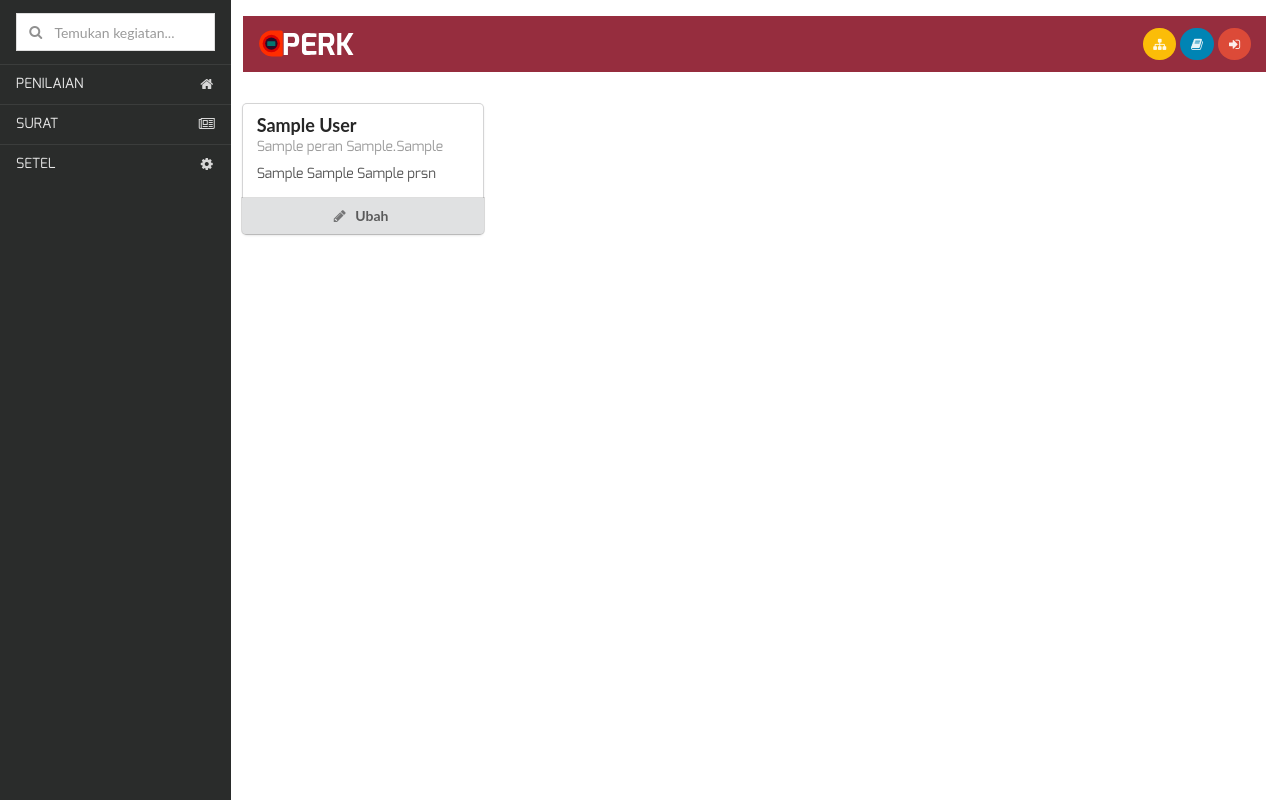
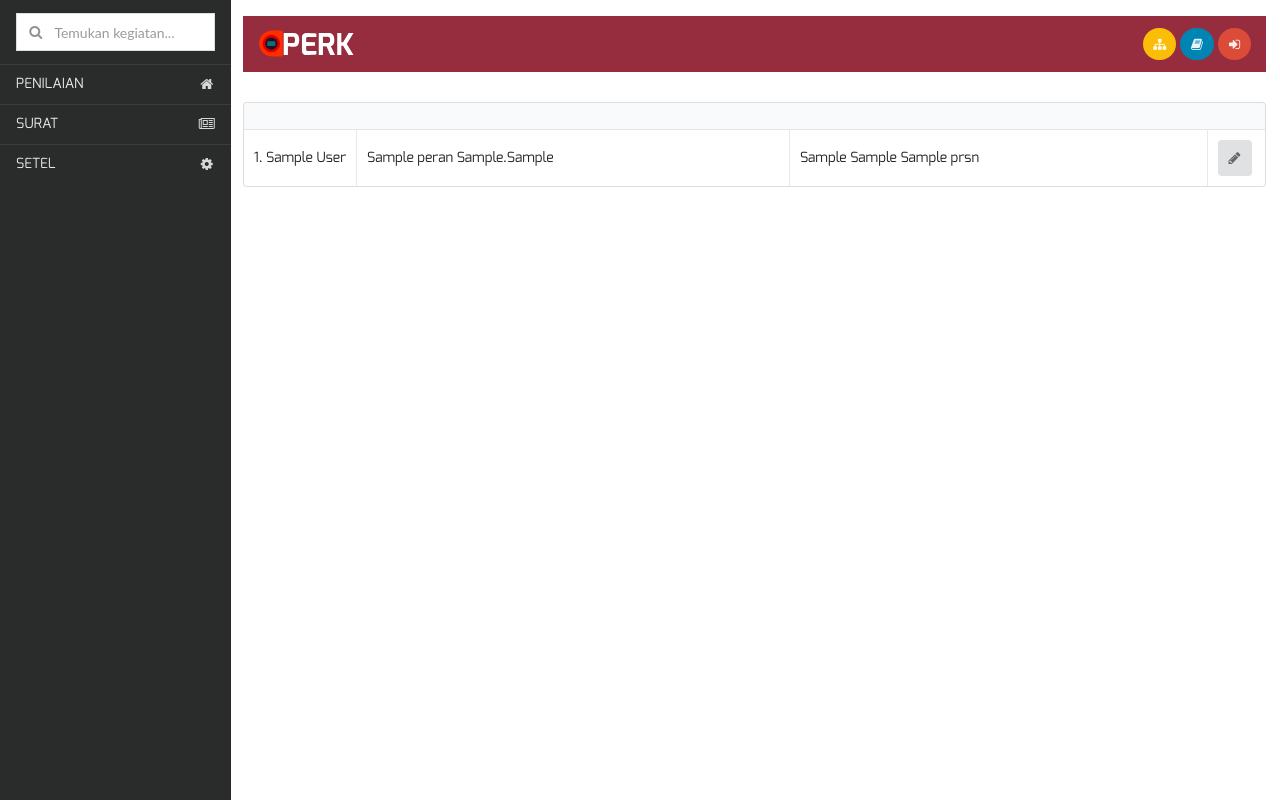
Before and after one commit to akbarpn136/perek-dj, a Django app: template utama/templates/utama/halaman_personil.html in a window 1280 px wide. Run offline with Django 3.2, Linux system fonts and the light colour scheme; the template is opened without the code that fills it: most values are stand-ins (such as "Sample title", 1, 10 or a date in 2020); parts of the project's set-up code (start-up, migrations or seed data) failed here and were passed over.

Commit message:
ganti layout menjadi tabel untuk personil

```diff
--- a/utama/templates/utama/halaman_personil.html
+++ b/utama/templates/utama/halaman_personil.html
@@ -2,41 +2,49 @@
 {% load staticfiles %}
 
 {% block grafik %}
+
+    <div class="ui fluid container">
         <div class="gap"></div>
-    <div class="ui fluid container">
+
+        <table class="ui celled striped table">
+            <thead>
+            <tr>
+                <th colspan="4">
                 {% if request.user.is_superuser %}
                     <a href="{% url 'halaman_tambah_personil' pk=kegiatan.pk %}" class="ui primary button">
                         Personil baru
                     </a>
                 {% endif %}
+                </th>
+            </tr>
+            </thead>
 
-        <div class="gap"></div>
-        <div class="ui four stackable cards">
+            <tbody>
             {% for prsn in personil %}
-            <div class="card">
-                <div class="content">
-                    <div class="header">{{ prsn.orang.first_name }} {{ prsn.orang.last_name }}</div>
-                    <div class="meta">{{ prsn.peran }} {{ prsn.wbs_wp_kode }}.{{ prsn.peran_kode }}</div>
-                    <div class="description">
-                        {{ prsn.wbs_wp_pilihan }} {{ prsn.wbs_wp_kode }} {{ prsn.wbs_wp_nama }}
-                    </div>
-                </div>
-                 <a href="{% url 'halaman_ubah_personil' pk=kegiatan.pk pk_personil=prsn.pk %}" class="ui bottom attached button">
+            <tr>
+                <td class="collapsing">
+                    {{ forloop.counter }}. {{ prsn.orang.first_name }} {{ prsn.orang.last_name }}
+                </td>
+                <td>{{ prsn.peran }} {{ prsn.wbs_wp_kode }}.{{ prsn.peran_kode }}</td>
+                <td>{{ prsn.wbs_wp_pilihan }} {{ prsn.wbs_wp_kode }} {{ prsn.wbs_wp_nama }}</td>
+                <td class="right aligned collapsing">
+                    <a href="{% url 'halaman_ubah_personil' pk=kegiatan.pk pk_personil=prsn.pk %}" class="ui icon button">
                         <i class="pencil fitted icon"></i>
-                     Ubah
                     </a>
-            </div>
+                </td>
+            </tr>
             {% empty %}
-            <div class="card">
-                <div class="content">
-                    <div class="header">NIHIL</div>
-                    <div class="description">
-                        Silahkan tambah personil kedalam kegiatan.
-                    </div>
-                </div>
-            </div>
+            <tr>
+                <td class="collapsing">
+                    -
+                </td>
+                <td>-</td>
+                <td>-</td>
+                <td class="right aligned collapsing">-</td>
+            </tr>
             {% endfor %}
-        </div>
+            </tbody>
+        </table>
     </div>
 {% endblock %}
 {% block js %}
```
Lines whose indentation alone changed are shown as unchanged.
